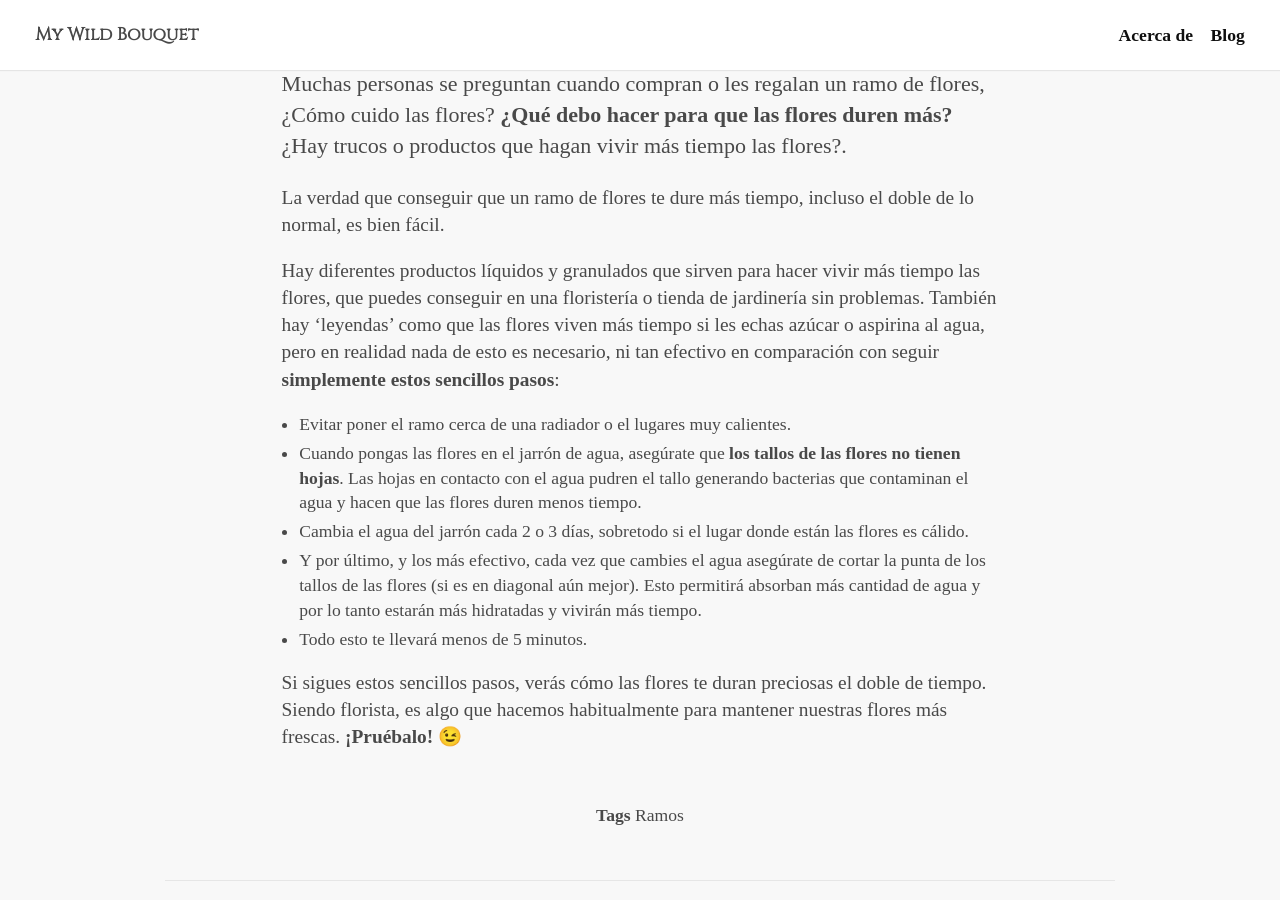
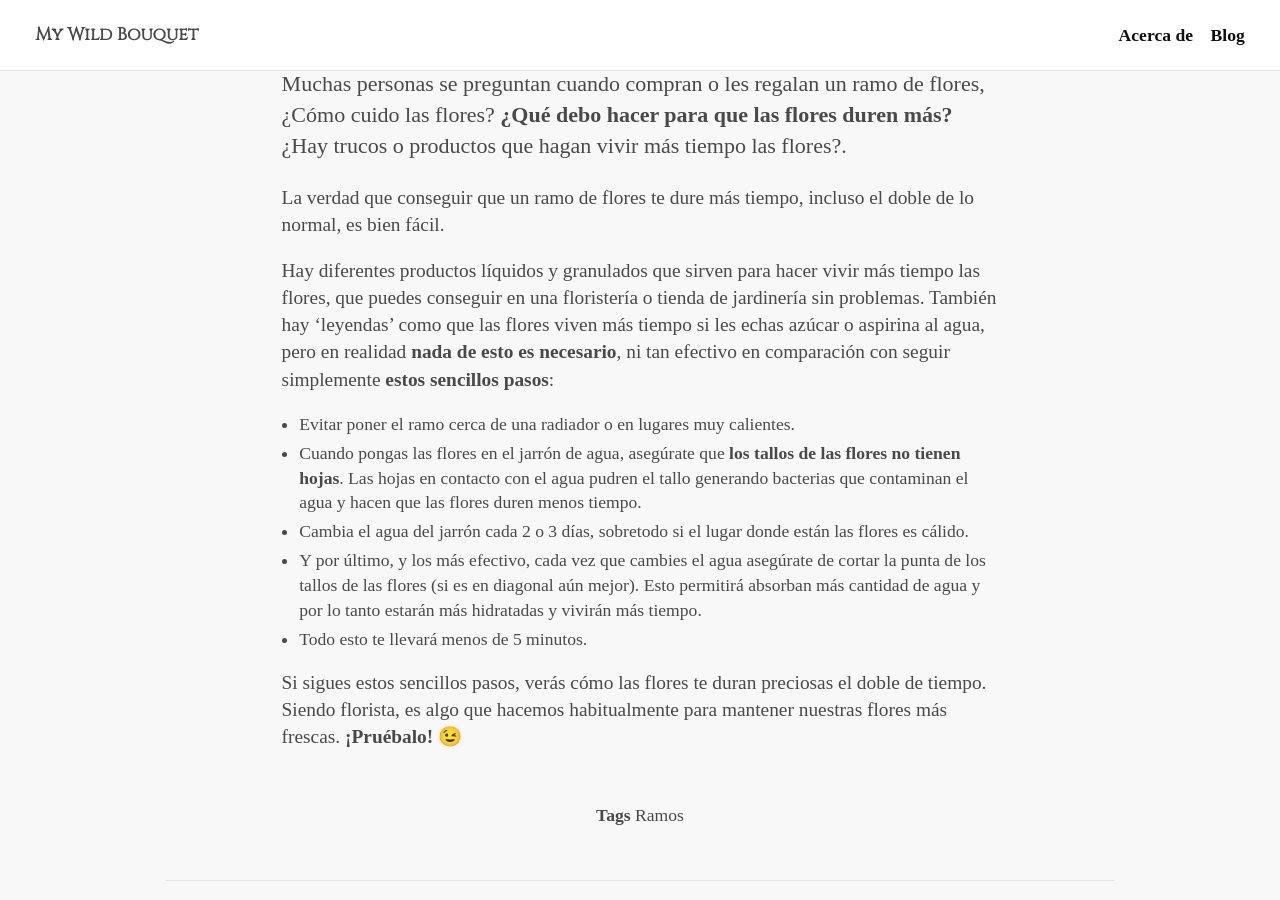
Before and after one commit to keyvanakbary/ramosilvestre.com, a Jekyll site: the page built from src/_posts/2017-11-08-como-cuidar-un-ramo-de-flores.md, in a window 1280 px wide and 900 px high, scrolled down 950 px. Built offline with Jekyll 4.4.1, drawn with Linux system fonts in a browser that asks for light colours; some web fonts are replaced.

```diff
--- a/src/_posts/2017-11-08-como-cuidar-un-ramo-de-flores.md
+++ b/src/_posts/2017-11-08-como-cuidar-un-ramo-de-flores.md
@@ -11,9 +11,9 @@ Muchas personas se preguntan cuando compran o les regalan un ramo de flores, ¿C
 
 La verdad que conseguir que un ramo de flores te dure más tiempo, incluso el doble de lo normal, es bien fácil.
 
-Hay diferentes productos líquidos y granulados que sirven para hacer vivir más tiempo las flores, que puedes conseguir en una floristería o tienda de jardinería sin problemas. También hay ‘leyendas’ como que las flores viven más tiempo si les echas azúcar o aspirina al agua, pero en realidad  nada de esto es necesario, ni tan efectivo en comparación con seguir **simplemente estos sencillos pasos**:
+Hay diferentes productos líquidos y granulados que sirven para hacer vivir más tiempo las flores, que puedes conseguir en una floristería o tienda de jardinería sin problemas. También hay ‘leyendas’ como que las flores viven más tiempo si les echas azúcar o aspirina al agua, pero en realidad  **nada de esto es necesario**, ni tan efectivo en comparación con seguir simplemente **estos sencillos pasos**:
 
-* Evitar poner el ramo cerca de una radiador o el lugares muy calientes.
+* Evitar poner el ramo cerca de una radiador o en lugares muy calientes.
 * Cuando pongas las flores en el jarrón de agua, asegúrate que **los tallos de las flores no tienen hojas**. Las hojas en contacto con el agua pudren el tallo generando bacterias que contaminan el agua y hacen que las flores duren menos tiempo.
 * Cambia el agua del jarrón cada 2 o 3 días, sobretodo si el lugar donde están las flores es cálido.
 * Y por último, y los más efectivo, cada vez que cambies el agua asegúrate de cortar la punta de los tallos de las flores (si es en diagonal aún mejor). Esto permitirá absorban más cantidad de agua y por lo tanto estarán más hidratadas y vivirán más tiempo.
```
